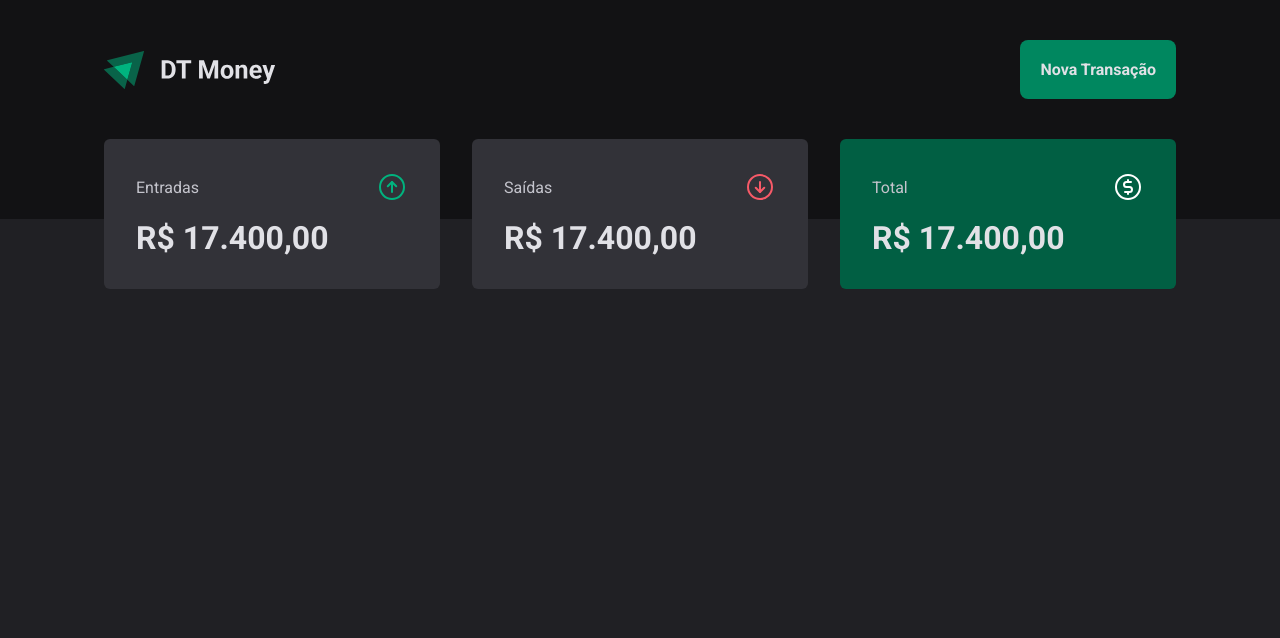
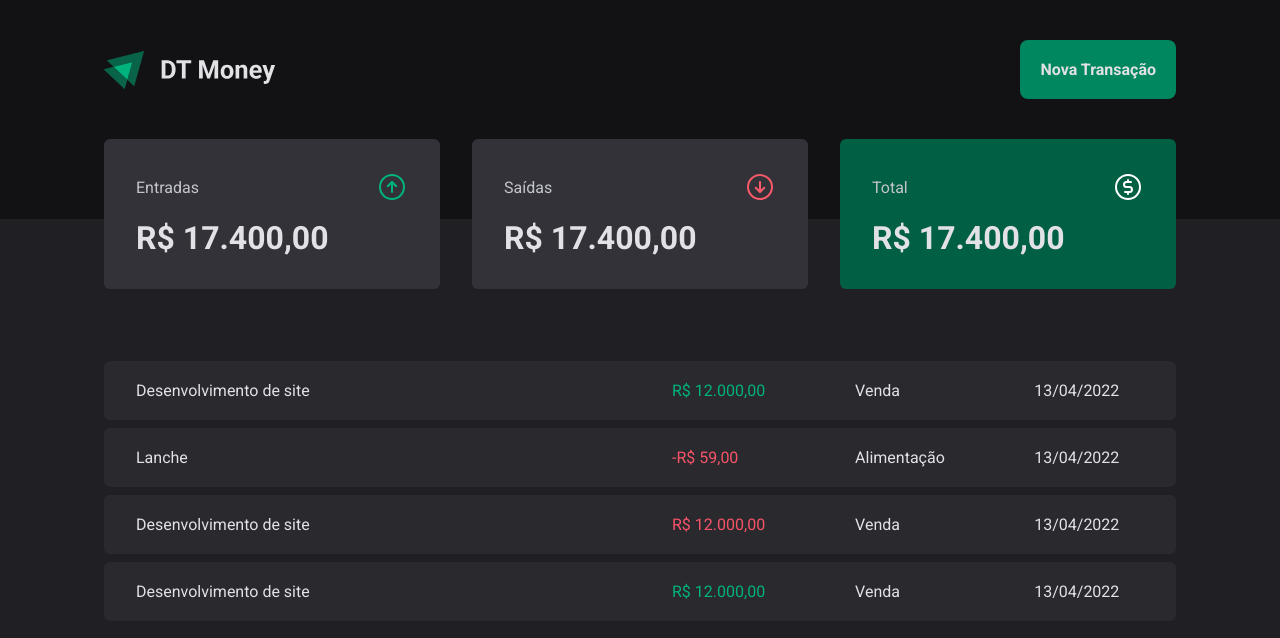
Before and after one commit to Emanuelvss13/DT-Money-ignite, a React (Vite) app: page / in a window 1280 px wide. Shown: the top 638 px of the page. Built offline with nearby package versions, Linux system fonts and the light colour scheme.

Commit message:
feat: transactions table

```diff
--- a/src/pages/Transaction/index.tsx
+++ b/src/pages/Transaction/index.tsx
@@ -1,11 +1,62 @@
 import { Header } from "../../components/Header";
 import { Summary } from "../../components/Summary";
+import { Pricehighlight, TransactionsContainer, TransactionsTable } from "./style";
 
 export function Transaction(){
   return (
     <>
       <Header/>
       <Summary />
+
+      <TransactionsContainer>
+        <TransactionsTable>
+          <tbody>
+            <tr>
+              <td width="50%">Desenvolvimento de site</td>
+              <td>
+                <Pricehighlight variant="income">
+                  R$ 12.000,00
+                </Pricehighlight>
+              </td>
+              <td>Venda</td>
+              <td>13/04/2022</td>
+            </tr>
+
+            <tr>
+              <td width="50%">Lanche</td>
+              <td>
+                <Pricehighlight variant="outcome">
+                  -R$ 59,00
+                </Pricehighlight>
+              </td>
+              <td>Alimentação</td>
+              <td>13/04/2022</td>
+            </tr>
+
+            <tr>
+              <td width="50%">Desenvolvimento de site</td>
+              <td>
+                <Pricehighlight variant="outcome">
+                  R$ 12.000,00
+                </Pricehighlight>
+              </td>
+              <td>Venda</td>
+              <td>13/04/2022</td>
+            </tr>
+
+            <tr>
+              <td width="50%">Desenvolvimento de site</td>
+              <td>
+                <Pricehighlight variant="income">
+                  R$ 12.000,00
+                </Pricehighlight>
+              </td>
+              <td>Venda</td>
+              <td>13/04/2022</td>
+            </tr>
+          </tbody>
+        </TransactionsTable>
+      </TransactionsContainer>
     </>
   )
 }
--- a/src/pages/Transaction/style.ts
+++ b/src/pages/Transaction/style.ts
@@ -0,0 +1,41 @@
+import styled from "styled-components";
+
+export const TransactionsContainer = styled.main`
+  width: 100%;
+  max-width: 1120px;
+  margin: 4rem auto 0;
+  padding: 0 1.5rem;
+`;
+
+export const TransactionsTable = styled.table`
+  width: 100%;
+  border-collapse: separate;
+  border-spacing: 0 0.5rem;
+  /* margin-top: 1.5rem; */
+
+  td {
+    padding: 1.25rem 2rem;
+    background: ${(props) => props.theme["gray-700"]};
+
+    &:first-child {
+      border-top-left-radius: 6px;
+      border-bottom-left-radius: 6px;
+    }
+
+    &:last-child {
+      border-top-right-radius: 6px;
+      border-bottom-right-radius: 6px;
+    }
+  }
+`;
+
+interface PricehighlightProps {
+  variant: "income" | "outcome";
+}
+
+export const Pricehighlight = styled.span<PricehighlightProps>`
+  color: ${(props) =>
+    props.variant === "income"
+      ? props.theme["green-300"]
+      : props.theme["red-300"]};
+`;
```
